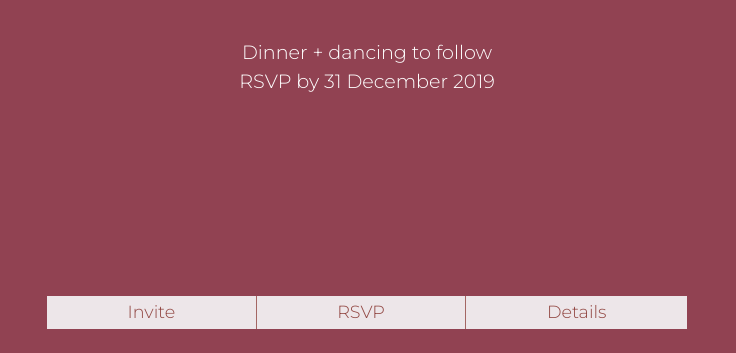
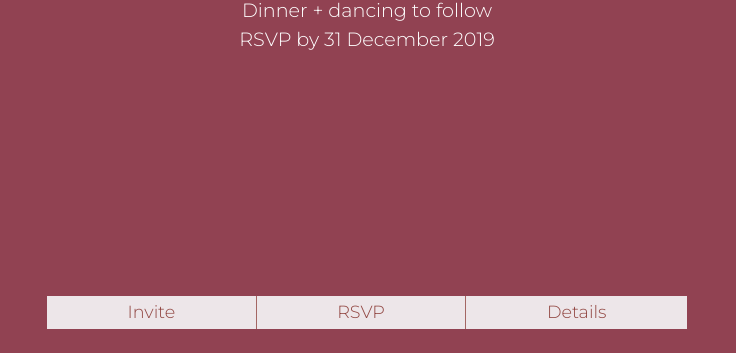
Before and after one commit to Rymierymie/wedding, a plain HTML site: page index.html in a window 1280 px wide. Shown: the part 447-800 px from the top of the page, without its empty margins (273-1009 px from the left). Drawn offline with nearby package versions, Linux system fonts and the light colour scheme; a web font is replaced by a local one.

Commit message:
stop form from looking fucked.

```diff
--- a/styles.css
+++ b/styles.css
@@ -49,7 +49,7 @@ section {
 }
 
 section {
-    padding-top: 20vh;
+    padding-top: 105px;
 }
 
 
@@ -246,7 +246,7 @@ a.nav-1 {
         top: 40px;
     }
     section {
-        padding-top: 20vh;
+        padding-top: 120px;
     }
     #invite_divide {
         top: 80px;
@@ -270,7 +270,7 @@ a.nav-1 {
     }
 
     section {
-        padding-top: 24vh;
+        padding-top: 150px;
     }
     nav {
         width: 50vw !important;
```
